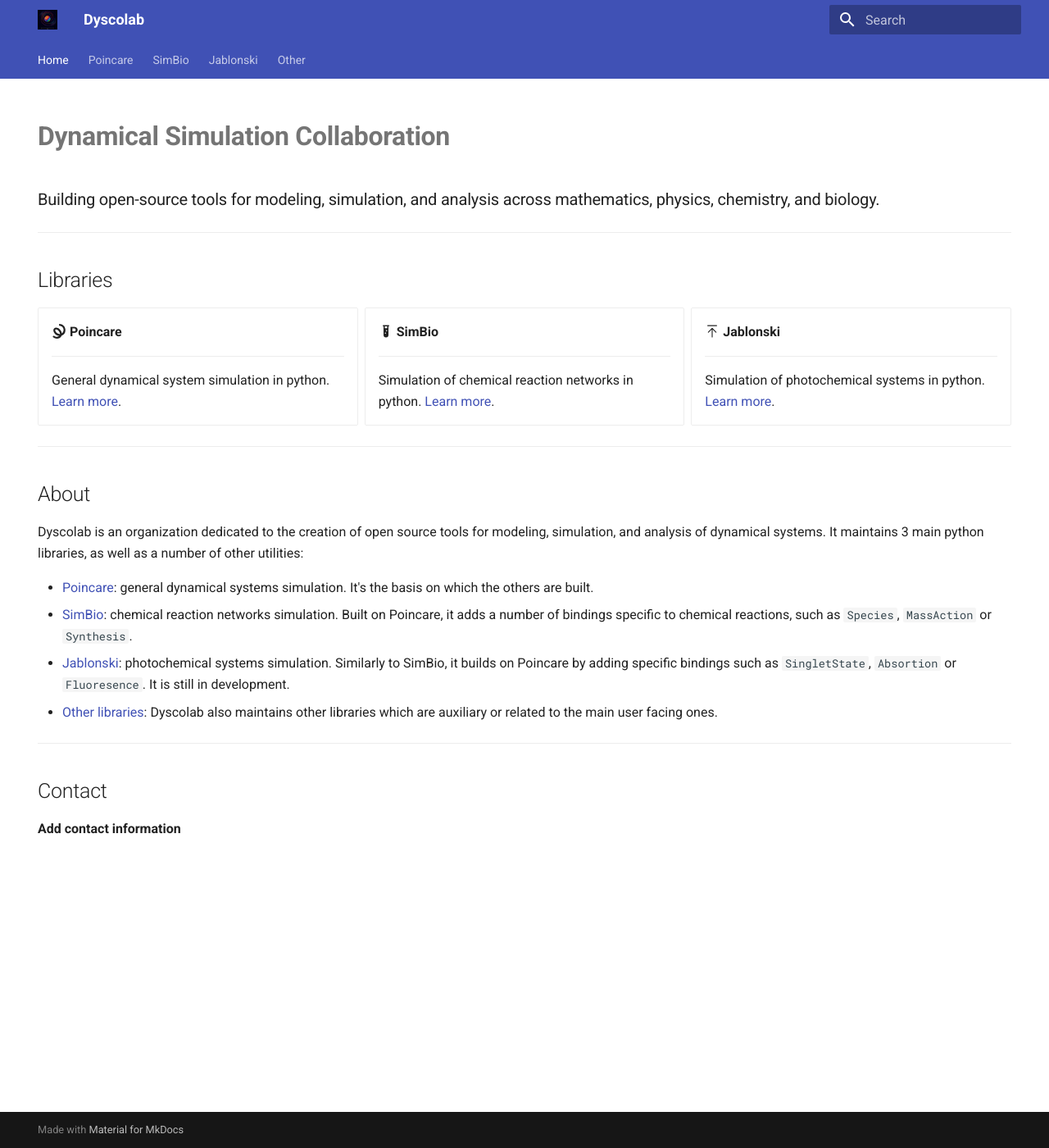
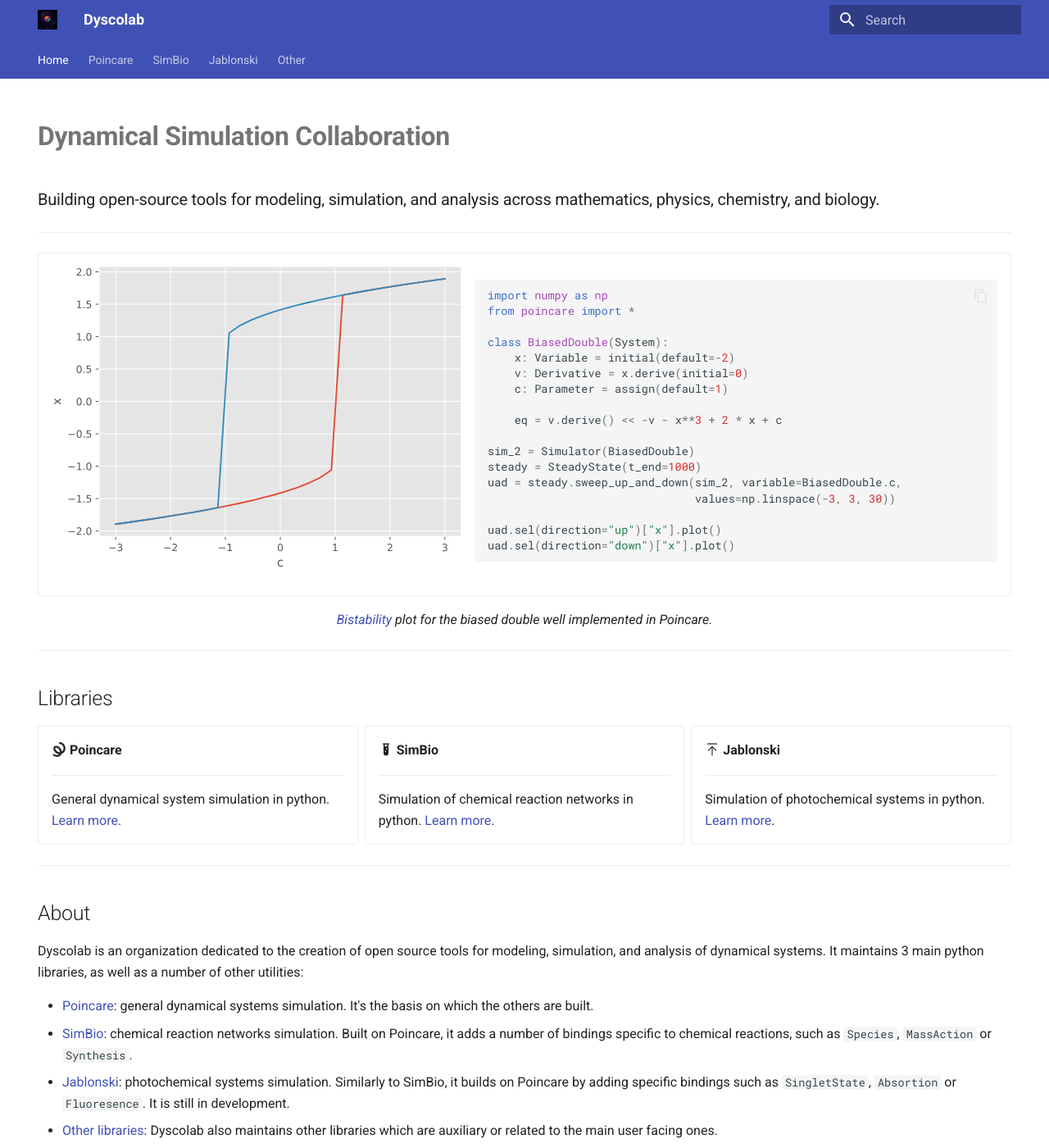
Before and after one commit to dyscolab/dyscolab.github.io, an MkDocs documentation site: the page built from docs/index.md, in a window 1280 px wide and 1400 px high. Shown: the whole window at 82% size. Built offline with MkDocs 1.6.1 and Material for MkDocs 9.7.7, drawn with Linux system fonts in a browser that asks for light colours; some of the changed text lies outside the part shown.

Commit message:
added bistability example for homepage

````diff
--- a/docs/index.md
+++ b/docs/index.md
@@ -8,7 +8,31 @@ hide:
 ### Building open-source tools for modeling, simulation, and analysis across mathematics, physics, chemistry, and biology.
 
 ---
+<div class="grid cards" markdown>
 
+- ![Example](images/bistability_example.svg){ align=left , width="500" }
+```py
+import numpy as np
+from poincare import *
+
+class BiasedDouble(System):
+    x: Variable = initial(default=-2)
+    v: Derivative = x.derive(initial=0)
+    c: Parameter = assign(default=1)
+
+    eq = v.derive() << -v - x**3 + 2 * x + c
+
+sim_2 = Simulator(BiasedDouble)
+steady = SteadyState(t_end=1000)
+uad = steady.sweep_up_and_down(sim_2, variable=BiasedDouble.c,
+                               values=np.linspace(-3, 3, 30))
+
+uad.sel(direction="up")["x"].plot()
+uad.sel(direction="down")["x"].plot()
+```
+</div>
+<div style="text-align:center;"> <i><a href="https://en.wikipedia.org/wiki/Bistability">Bistability</a> plot for the biased double well implemented in Poincare. </i></div>
+---
 ## Libraries
 <div class="grid cards" markdown>
 
@@ -45,5 +69,11 @@ Dyscolab is an organization dedicated to the creation of open source tools for
 
 ---
 ## Contact
+The dyscolab [discussion forums](https://github.com/orgs/dyscolab/discussions) on github are the main form of communication for dyscolab related topics.
 
-__Add contact information__
+Dyscolab projects are maintained by:
+
+- Tomás Di Napoli: tomas.dina98@gmail.com
+- Hernán E. Greco:
+- Mauro Silberberg: maurosilber@gmail.com.
+- Oliverio Starosta: oliveriostarosta@gmail.com.
````
Also changed, not shown: docs/poincare.md (+1 -1 lines), docs/images/bistability_example.svg (added), 1 other file.
